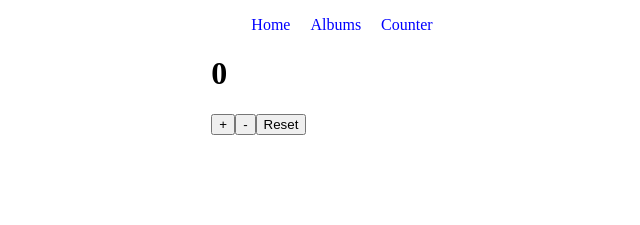
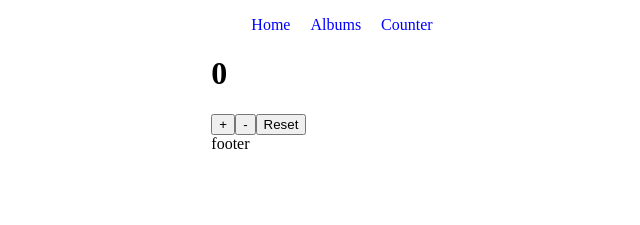
Before and after one commit to reevcrona/React-assignment, a React (Vite) app: page /counter in a window 1280 px wide. Shown: the top 225 px of the page, without its empty margins (318-958 px from the left). Built offline with nearby package versions, Linux system fonts and the light colour scheme.

Commit message:
added footer component

```diff
--- a/src/App.jsx
+++ b/src/App.jsx
@@ -2,7 +2,8 @@
 import Home from "./Pages/Home.jsx";
 import Albums from "./Pages/Albums.jsx";
 import Counter from './Pages/Counter.jsx';
-import Navbar from "./Navbar.jsx";
+import Navbar from "./Components/Navbar.jsx";
+import Footer from './Components/Footer.jsx';
 import "./App.css";
 
 
@@ -24,6 +25,7 @@
           <Route path="/counter" element = {<Counter/>} />
         </Routes>
       </BrowserRouter>
+      <Footer />
     </div>
   )
 }
--- /dev/null
+++ b/src/Components/Footer.jsx
@@ -0,0 +1,11 @@
+
+
+function Footer(){
+    return (
+        <div>
+            footer
+        </div>
+    )
+}
+
+export default Footer;
--- a/src/Navbar.jsx
+++ b/src/Components/Navbar.jsx
@@ -1,5 +1,5 @@
 import {Link} from "react-router-dom";
-import "./styles/Navbar.css"
+import "../styles/Navbar.css"
 
 function Navbar(){
     return(
```
